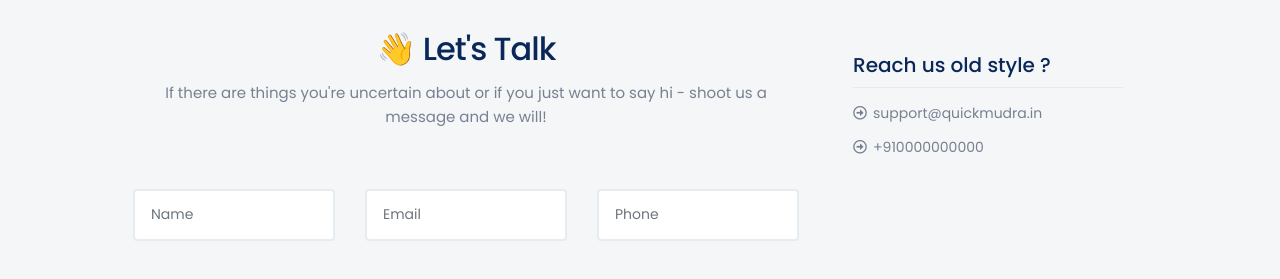
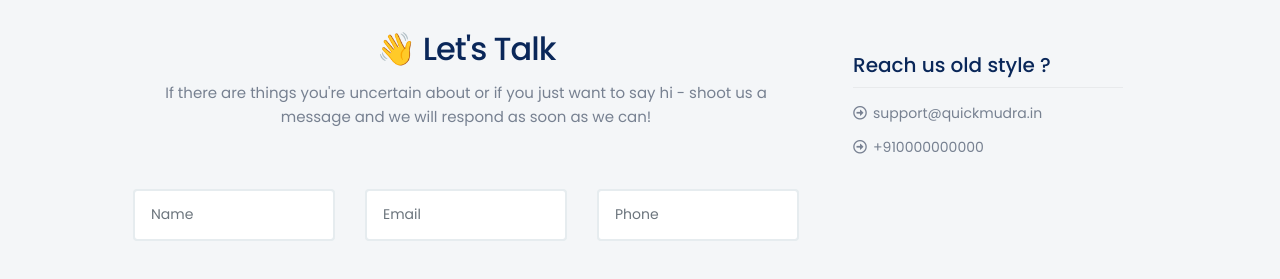
Before and after one commit to jaswinder-singh/creditme, a Jekyll site: the page built from pages/contact.html, in a window 1280 px wide and 1099 px high. Shown: the part 172-451 px from the top of the window. Built offline with Jekyll 4.4.1, drawn with Linux system fonts in a browser that asks for light colours; nearby versions of some CDN libraries.

Commit message:
Update contact.html

```diff
--- a/pages/contact.html
+++ b/pages/contact.html
@@ -17,7 +17,7 @@
                     <div class="col-xl-12 col-lg-12 col-md-12 col-sm-12 col-12">
 					<div class="mb60  section-title text-center  ">
                                         <h1>👋 Let's Talk</h1>
-                                        <p>If there are things you're uncertain about or if you just want to say hi - shoot us a message and we will!</p>
+                                        <p>If there are things you're uncertain about or if you just want to say hi - shoot us a message and we will respond as soon as we can!</p>
                                     </div>
                                 <form class="contact-us" method="post" action="contact-us.php">
                                     <div class=" ">
```
